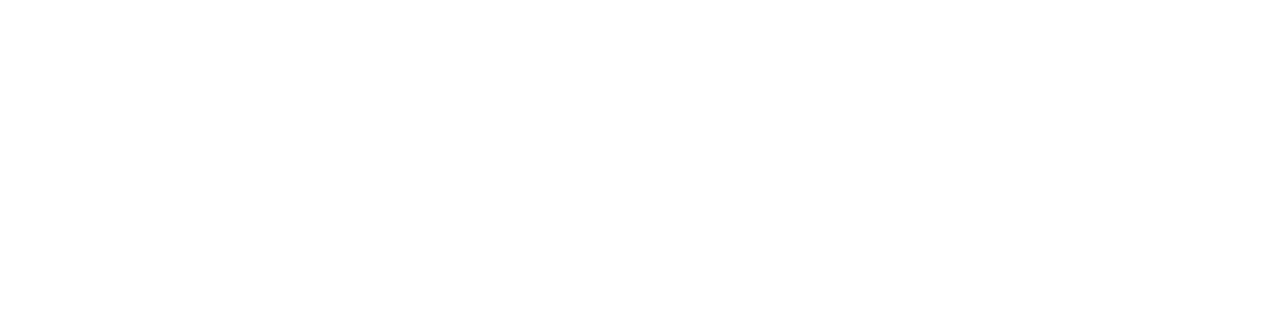
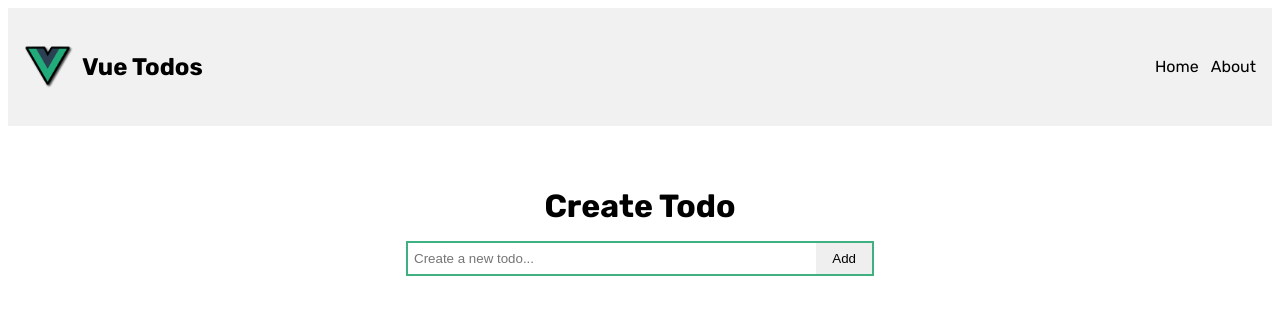
Before and after one commit to LauraPastor/vue-todos, a Vue app: page / in a window 1280 px wide. Shown: the top 314 px of the page. Built offline with nearby package versions, Linux system fonts and the light colour scheme.

Commit message:
Add todo value

```diff
--- a/package.json
+++ b/package.json
@@ -15,8 +15,8 @@
   "devDependencies": {
     "@iconify/vue": "^4.1.1",
     "@vitejs/plugin-vue": "^4.5.2",
-    "dui": "^0.0.14",
     "sass": "^1.69.5",
+    "uid": "^2.0.2",
     "vite": "^5.0.10"
   }
 }
--- a/src/App.vue
+++ b/src/App.vue
@@ -1,12 +1,25 @@
 <script setup>
 import { RouterView } from 'vue-router'
+import TodoHeader from './components/TodoHeader.vue'
 </script>
 
 <template>
+  <TodoHeader />
   <RouterView />
 </template>
 
 <style scoped lang="scss">
 @import url('https://fonts.googleapis.com/css2?family=Open+Sans:wght@300;400;500;600;700;800&family=Poppins:wght@200;300;400;500;600;700;800&family=Rubik:wght@300;400;500;700&display=swap');
 
+* {
+  margin: 0;
+  padding: 0;
+  box-sizing: border-box;
+  font-family: 'Rubik', sans-serif;
+}
+
+.container {
+  max-width: 1100px;
+  margin: 0 auto;
+}
 </style>
--- /dev/null
+++ b/src/components/TodoCreator.vue
@@ -0,0 +1,47 @@
+<script setup>
+import { ref, defineEmits } from 'vue';
+
+const emit = defineEmits(['create-todo']);
+const todo = ref('');
+
+const createTodo = () => {
+    emit('create-todo', todo.value);
+};
+
+</script>
+
+<template>
+    <div class="input-wrap">
+        <input type="text" placeholder="Create a new todo..." v-model="todo" />
+        <button @click="createTodo">Add</button>
+    </div>
+</template>
+
+
+<style lang="scss" scoped>
+.input-wrap {
+    display: flex;
+    transition: 250ms ease;
+    border: 2px solid #41b080;
+
+    &:focus-within {
+        box-shadow: 0 -4px 6px -1px rgb(0 0 0 / 0.1),
+            0 -2px 4px -2px rgb(0 0 0 / 0.1);
+    }
+
+    input {
+        width: 100%;
+        padding: 8px 6px;
+        border: none;
+
+        &:focus {
+            outline: none;
+        }
+    }
+
+    button {
+        padding: 8px 16px;
+        border: none;
+    }
+}
+</style>
--- /dev/null
+++ b/src/components/TodoHeader.vue
@@ -0,0 +1,56 @@
+<script setup>
+import { RouterLink } from 'vue-router'
+</script>
+
+<template>
+    <header>
+        <nav class="container">
+            <div class="branding">
+                <img src="../assets/Vue_Logo_Black.png" alt="" />
+                <h1>Vue Todos</h1>
+            </div>
+            <ul class="nav-routes">
+                <RouterLink to="/">Home</RouterLink>
+                <RouterLink to="/about">About</RouterLink>
+            </ul>
+        </nav>
+    </header>
+</template>
+
+<style lang="scss" scoped>
+header {
+    background-color: #f1f1f1;
+
+    nav {
+        display: flex;
+        align-items: center;
+        padding: 25px 16px;
+
+        .branding {
+            display: flex;
+            align-items: center;
+            gap: 8px;
+
+            img {
+                max-width: 50px;
+            }
+
+            h1 {
+                font-size: 24px;
+            }
+        }
+
+        .nav-routes {
+            display: flex;
+            flex: 1;
+            justify-content: flex-end;
+            gap: 12px;
+            list-style: none;
+
+            a {
+                text-decoration: none;
+                color: inherit;
+            }
+        }
+    }
+}</style>
--- a/src/router/index.js
+++ b/src/router/index.js
@@ -1,23 +1,23 @@
-import { createRouter, createWebHistory } from 'vue-router'
-import HomeView from '../views/HomeView.vue'
+import { createRouter, createWebHistory } from "vue-router";
+import TodosView from "../views/TodosView.vue";
 
 const router = createRouter({
   history: createWebHistory(import.meta.env.BASE_URL),
   routes: [
     {
-      path: '/',
-      name: 'home',
-      component: HomeView
+      path: "/",
+      name: "home",
+      component: TodosView,
     },
     {
-      path: '/about',
-      name: 'about',
+      path: "/about",
+      name: "about",
       // route level code-splitting
       // this generates a separate chunk (About.[hash].js) for this route
       // which is lazy-loaded when the route is visited.
-      component: () => import('../views/AboutView.vue')
-    }
-  ]
-})
+      component: () => import("../views/AboutView.vue"),
+    },
+  ],
+});
 
-export default router
+export default router;
--- a/src/views/HomeView.vue
+++ /dev/null
@@ -1,8 +0,0 @@
-<script setup>
-</script>
-
-<template>
-  <main>
-
-  </main>
-</template>
--- /dev/null
+++ b/src/views/TodosView.vue
@@ -0,0 +1,38 @@
+<script setup>
+import { ref } from 'vue';
+import { uid } from 'uid';
+import TodoCreator from '@/components/TodoCreator.vue';
+const todoList = ref([]);
+
+const createTodo = (todo) => {
+  todoList.value.push({
+    id: uid(),
+    todo,
+    isCompleted: null,
+    isEditing: null,
+  });
+};
+</script>
+
+<template>
+  <main>
+    <h1>Create Todo</h1>
+    <TodoCreator @create-todo="createTodo" />
+  </main>
+</template>
+
+<style scoped lang="scss">
+main {
+  display: flex;
+  flex-direction: column;
+  max-width: 500px;
+  width: 100%;
+  margin: 0 auto;
+  padding: 40px 16px;
+
+  h1 {
+    margin-bottom: 16px;
+    text-align: center;
+  }
+}
+</style>
```
Also changed, not shown: src/assets/Vue_Logo_Black.png (added), 1 other file (tests, documents, lock files or other folders).
